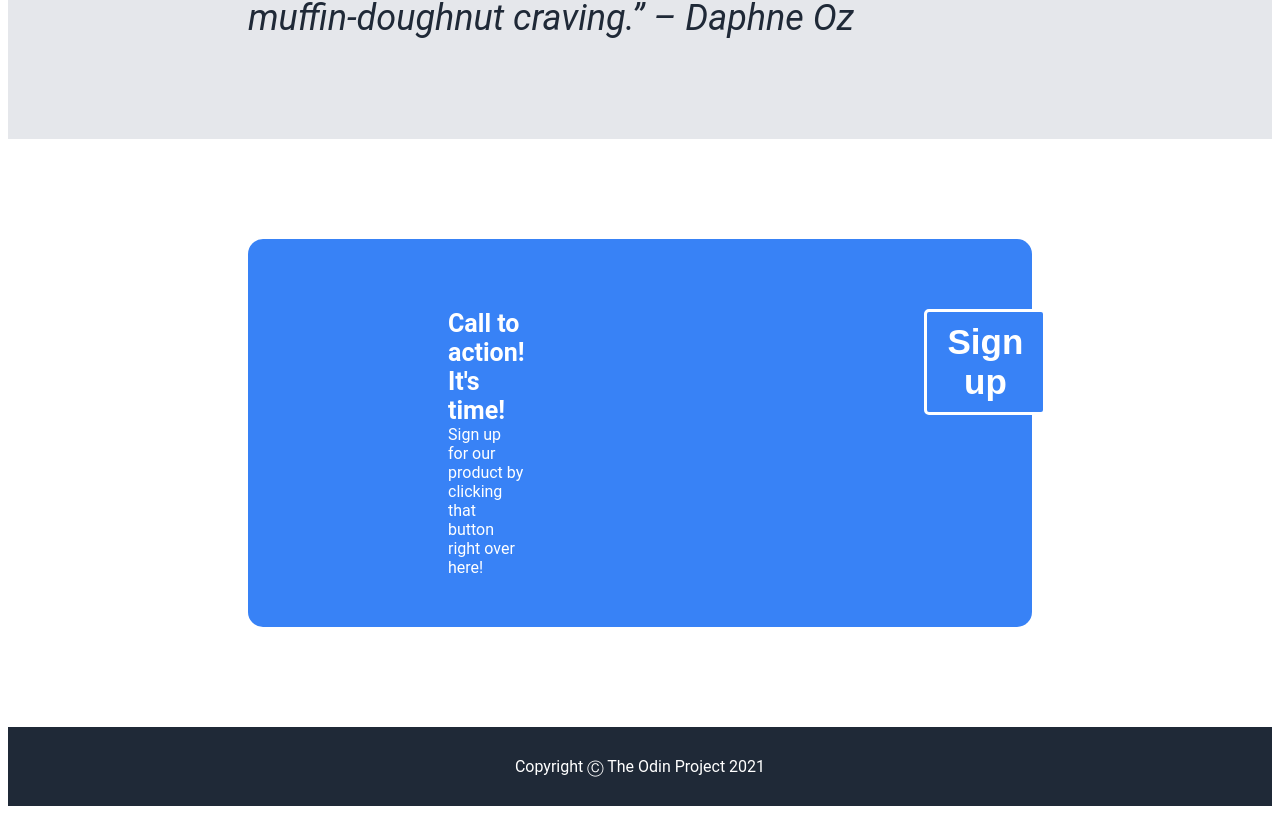
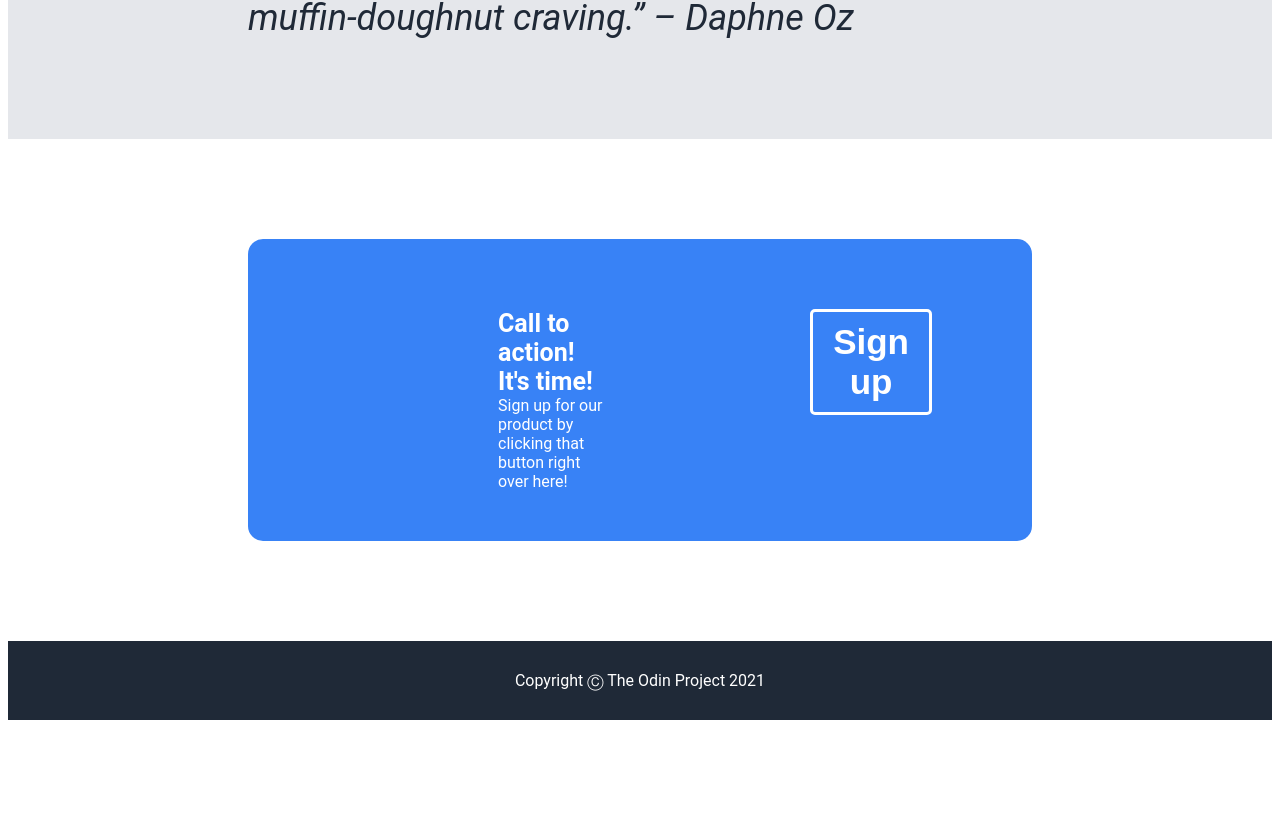
Before and after one commit to timartamas/landing-page, a plain HTML site: page index.html in a window 1280 px wide. Shown: the part 1746-2560 px from the top of the page. After the commit the page ends 2474 px from the top, so only its background shows below. Drawn offline with Linux system fonts and the light colour scheme.

Commit message:
fixed the position of the second button

```diff
--- a/css/style.css
+++ b/css/style.css
@@ -187,12 +187,14 @@ ul>li>a:hover{
   display:flex;
   background-color:#3882F6;
   color:white;
-  padding-left:200px;
+  padding-left:250px;
   padding-right:100px;
   padding-top:70px;
   padding-bottom:50px;
   border-radius:15px;
  }
+
+
 
  .c-5-a-2{
   padding-left:-100px;
@@ -214,7 +216,7 @@ ul>li>a:hover{
   padding-right:20px;
   padding-top:10px;
   padding-bottom:10px;
-  margin-left:400px;
+  margin-left:200px;
 
 }
 
```
